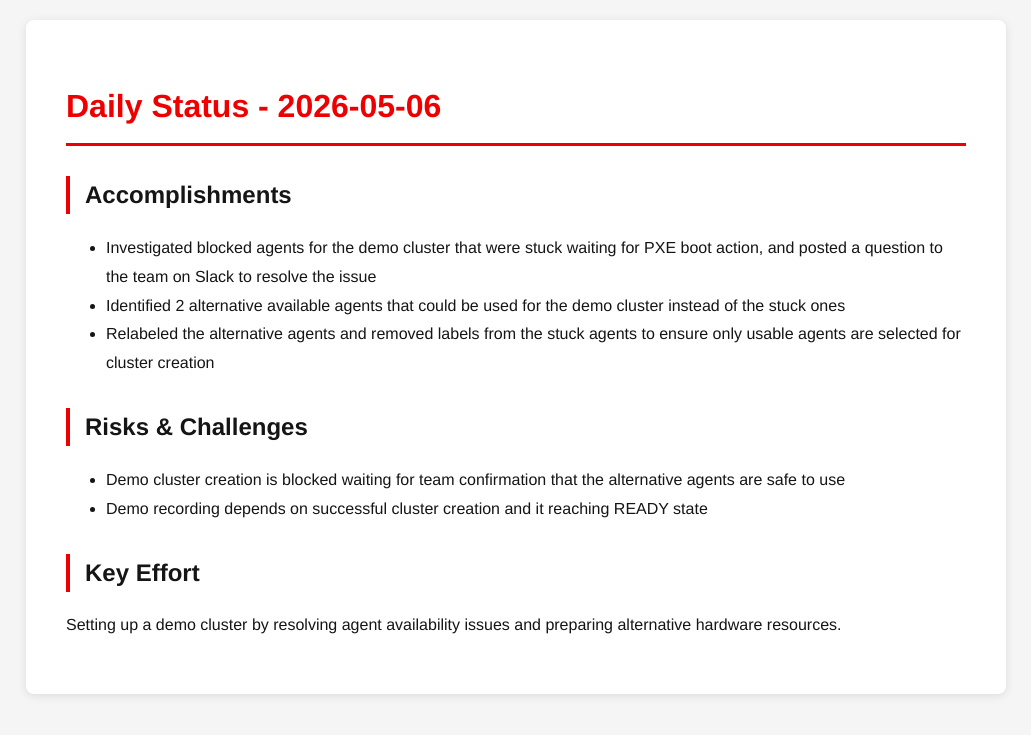
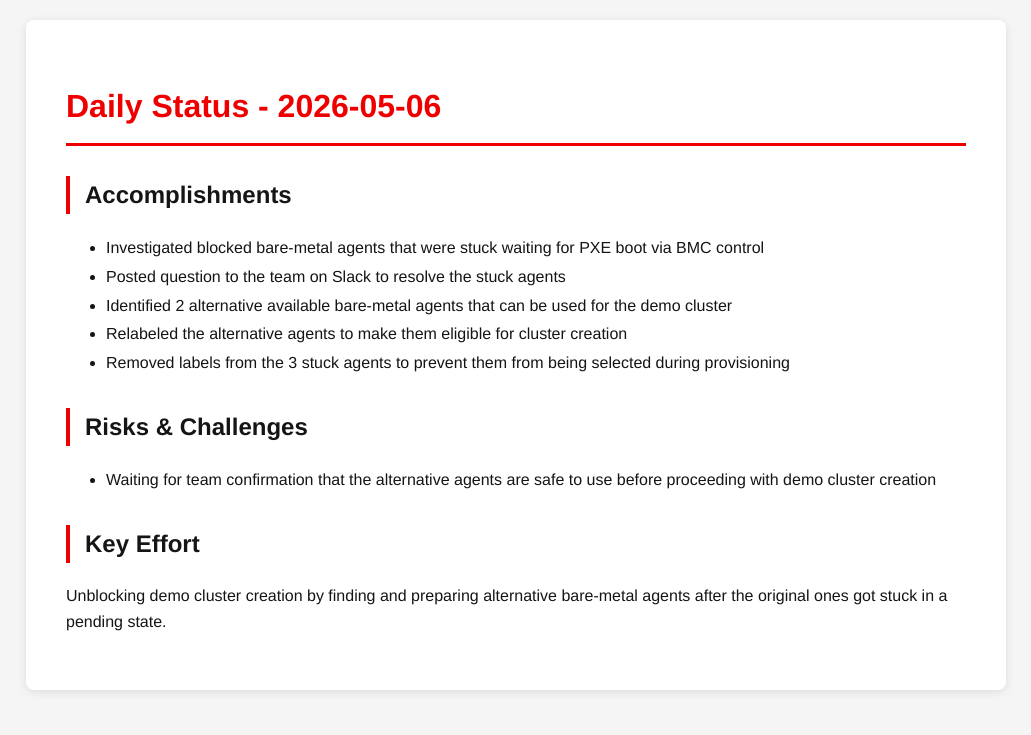
Before and after one commit to tzvatot/daily-status, a Jekyll site: the page built from 2026-05-06.md, in a window 1280 px wide. Shown: the top 735 px of the page, without its empty margins (124-1155 px from the left). Built offline with Jekyll 4.4.1, drawn with Linux system fonts in a browser that asks for light colours.

Commit message:
Daily status update - 2026-05-06

```diff
--- a/2026-05-06.md
+++ b/2026-05-06.md
@@ -7,13 +7,14 @@ date: 2026-05-06
 # Daily Status - 2026-05-06
 
 ## Accomplishments
-- Investigated blocked agents for the demo cluster that were stuck waiting for PXE boot action, and posted a question to the team on Slack to resolve the issue
-- Identified 2 alternative available agents that could be used for the demo cluster instead of the stuck ones
-- Relabeled the alternative agents and removed labels from the stuck agents to ensure only usable agents are selected for cluster creation
+- Investigated blocked bare-metal agents that were stuck waiting for PXE boot via BMC control
+- Posted question to the team on Slack to resolve the stuck agents
+- Identified 2 alternative available bare-metal agents that can be used for the demo cluster
+- Relabeled the alternative agents to make them eligible for cluster creation
+- Removed labels from the 3 stuck agents to prevent them from being selected during provisioning
 
 ## Risks & Challenges
-- Demo cluster creation is blocked waiting for team confirmation that the alternative agents are safe to use
-- Demo recording depends on successful cluster creation and it reaching READY state
+- Waiting for team confirmation that the alternative agents are safe to use before proceeding with demo cluster creation
 
 ## Key Effort
-Setting up a demo cluster by resolving agent availability issues and preparing alternative hardware resources.
+Unblocking demo cluster creation by finding and preparing alternative bare-metal agents after the original ones got stuck in a pending state.
```
